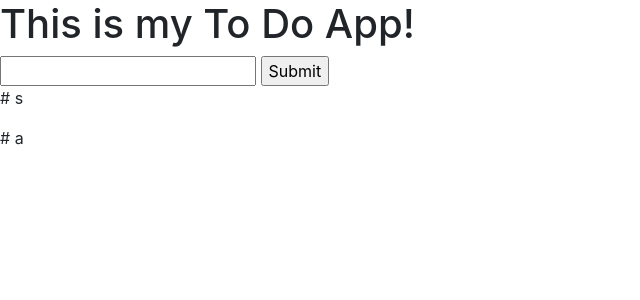
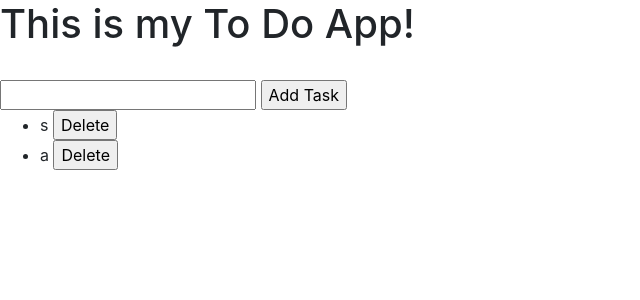
Before and after one commit to saiherng/todo-app, a Django app: page / in a window 1280 px wide. Shown: the top 300 px of the page, without its empty margins (0-640 px from the left). Run offline with Django 3.2, Linux system fonts and the light colour scheme; data comes from the database, SQL or seed files in the repository; both versions use the stored data as it was after the commit; some libraries are stand-ins or nearby versions.

Commit message:
added delete function

```diff
--- a/todoapp/tasks/templates/tasks/task_list.html
+++ b/todoapp/tasks/templates/tasks/task_list.html
@@ -12,24 +12,36 @@
     <title>To Do App</title>
   </head>
   <body>
+
     <h1>This is my To Do App! </h1>
-
+    <br>
     <form method="POST" action="/" >
       {% csrf_token %}
       {{form.task}}
-      <input type="submit" name="create task" value="Submit">
+      <input type="submit" value="Add Task">
     </form>
 
-    {% for task in tasks %}
-    <div>
-      <p># {{task}}</p>
-    </div>
-    {% endfor %}
+
+    <ul>
+      {% for task in tasks %}
+        <li>{{ task.task }}
+          <form action="/deleteTask/{{task.id}}/"
+                method="post"
+                style="display: inline;">
+            {% csrf_token %}
+          <input type="submit" value="Delete">
+        </form>
+
+        </li>
+      {% endfor %}
+    </ul>
+
 
     <!-- Optional JavaScript -->
     <!-- jQuery first, then Popper.js, then Bootstrap JS -->
     <script src="https://code.jquery.com/jquery-3.4.1.slim.min.js" integrity="sha384-J6qa4849blE2+poT4WnyKhv5vZF5SrPo0iEjwBvKU7imGFAV0wwj1yYfoRSJoZ+n" crossorigin="anonymous"></script>
     <script src="https://cdn.jsdelivr.net/npm/popper.js@1.16.0/dist/umd/popper.min.js" integrity="sha384-Q6E9RHvbIyZFJoft+2mJbHaEWldlvI9IOYy5n3zV9zzTtmI3UksdQRVvoxMfooAo" crossorigin="anonymous"></script>
     <script src="https://stackpath.bootstrapcdn.com/bootstrap/4.4.1/js/bootstrap.min.js" integrity="sha384-wfSDF2E50Y2D1uUdj0O3uMBJnjuUD4Ih7YwaYd1iqfktj0Uod8GCExl3Og8ifwB6" crossorigin="anonymous"></script>
+
   </body>
 </html>
--- a/todoapp/tasks/urls.py
+++ b/todoapp/tasks/urls.py
@@ -2,6 +2,6 @@ from django.urls import path
 from .  import views
 
 urlpatterns = [
-    path('', views.index)
-
+    path('', views.index),
+    path('deleteTask/<int:task_id>/', views.delete_task)
 ]
--- a/todoapp/tasks/views.py
+++ b/todoapp/tasks/views.py
@@ -23,3 +23,10 @@ def index(request):
                 }
 
     return render(request, 'tasks/task_list.html', context)
+
+
+def delete_task(request, task_id):
+    task_to_delete = Task.objects.get(id=task_id )
+    task_to_delete.delete()
+
+    return redirect('/')
--- a/todoapp/todoapp/urls.py
+++ b/todoapp/todoapp/urls.py
@@ -16,8 +16,11 @@ Including another URLconf
 from django.contrib import admin
 from django.urls import path, include
 
+
+
 urlpatterns = [
     path('', include('tasks.urls')),
     path('admin/', admin.site.urls),
 
+
 ]
```
Also changed, not shown: todoapp/db.sqlite3.
